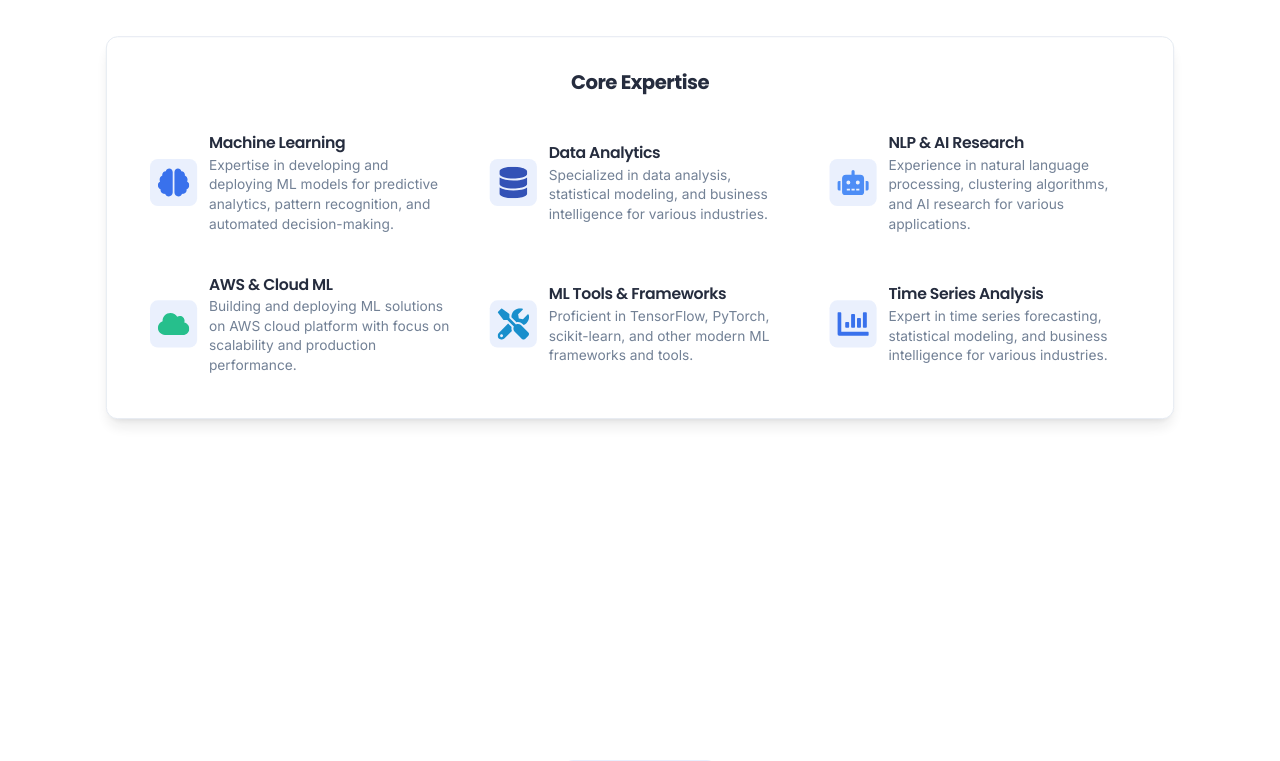
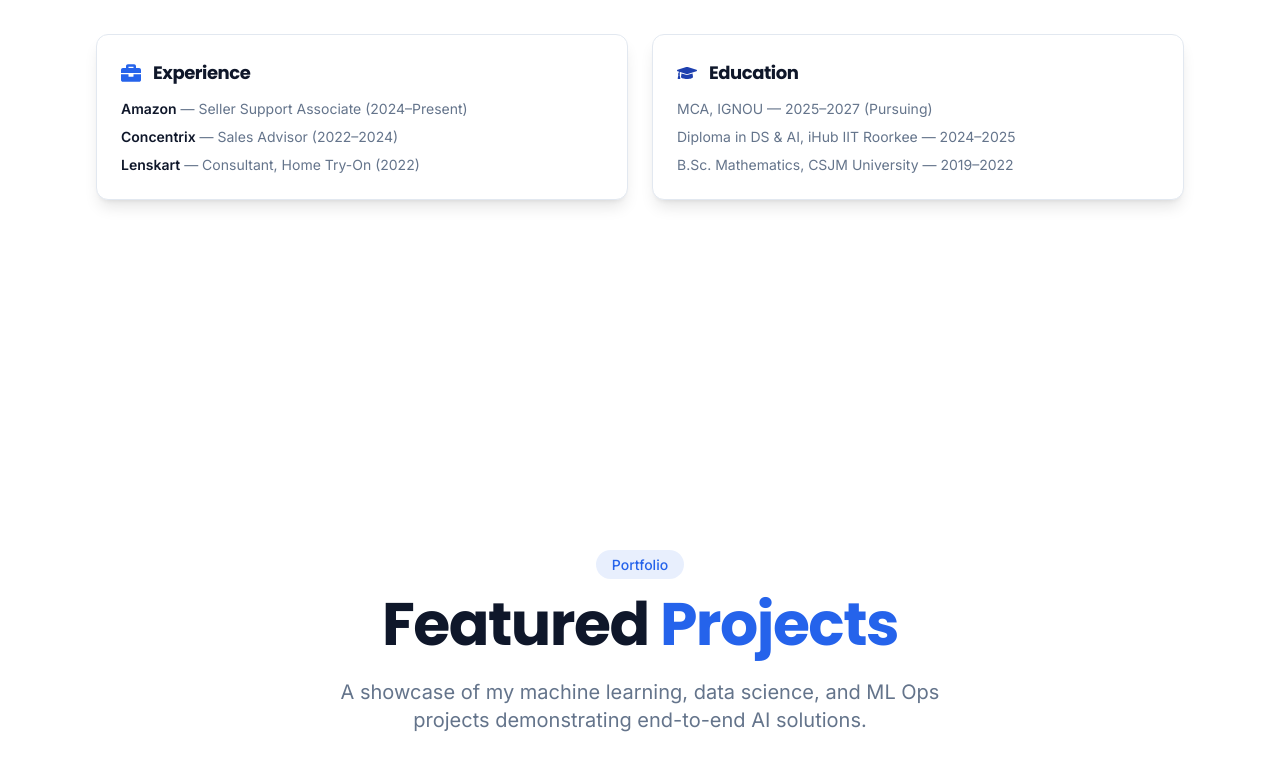
Before and after one commit to tirshiva/Analyst-Portfolio, a React (Vite) app: page / in a window 1280 px wide. Shown: the part 1226-1987 px from the top of the page. Built offline with nearby package versions, Linux system fonts and the light colour scheme.

Commit message:
Improved UI

```diff
--- a/src/App.jsx
+++ b/src/App.jsx
@@ -2,8 +2,6 @@ import { AnimatePresence, motion } from 'framer-motion';
 import { Route, BrowserRouter as Router, Routes } from 'react-router-dom';
 import About from './components/About';
 import Contact from './components/Contact';
-import Education from './components/Education';
-import Experience from './components/Experience';
 import Footer from './components/FooterComponent';
 import Hero from './components/Hero';
 import Navbar from './components/Navbar';
@@ -96,23 +94,9 @@ const App = () => {
                   </section>
 
                   {/* About Section */}
-                  <section className="scroll-mt-20 py-20 relative z-10 bg-supply-background-alt">
+                  <section id="about" className="scroll-mt-20 py-20 relative z-10 bg-supply-background-alt">
                     <ScrollAnimation>
                       <About />
-                    </ScrollAnimation>
-                  </section>
-
-                  {/* Education Section */}
-                  <section id="education" className="scroll-mt-20 py-20 relative z-10 bg-supply-background">
-                    <ScrollAnimation>
-                      <Education />
-                    </ScrollAnimation>
-                  </section>
-
-                  {/* Experience Section */}
-                  <section id="experience" className="scroll-mt-20 py-20 relative z-10 bg-supply-background-alt">
-                    <ScrollAnimation>
-                      <Experience />
                     </ScrollAnimation>
                   </section>
 
--- a/src/components/About.jsx
+++ b/src/components/About.jsx
@@ -1,40 +1,5 @@
 import { motion } from 'framer-motion';
-import { FaBrain, FaDatabase, FaChartLine, FaCode, FaRobot, FaCloud, FaServer, FaChartBar, FaNetworkWired, FaIndustry, FaTools } from 'react-icons/fa';
-
-const skills = [
-  {
-    icon: <FaBrain className="w-8 h-8 text-supply-primary" />,
-    title: "Machine Learning",
-    description: "Expertise in developing and deploying ML models for predictive analytics, pattern recognition, and automated decision-making."
-  },
-  {
-    icon: <FaDatabase className="w-8 h-8 text-supply-secondary" />,
-    title: "Data Analytics",
-    description: "Specialized in data analysis, statistical modeling, and business intelligence for various industries."
-  },
-  {
-    icon: <FaRobot className="w-8 h-8 text-supply-accent" />,
-    title: "NLP & AI Research",
-    description: "Experience in natural language processing, clustering algorithms, and AI research for various applications."
-  },
-  {
-    icon: <FaCloud className="w-8 h-8 text-supply-success" />,
-    title: "AWS & Cloud ML",
-    description: "Building and deploying ML solutions on AWS cloud platform with focus on scalability and production performance."
-  },
-  {
-    icon: <FaTools className="w-8 h-8 text-supply-highlight" />,
-    title: "ML Tools & Frameworks",
-    description: "Proficient in TensorFlow, PyTorch, scikit-learn, and other modern ML frameworks and tools."
-  },
-  {
-    icon: <FaChartBar className="w-8 h-8 text-supply-chart1" />,
-    title: "Time Series Analysis",
-    description: "Expert in time series forecasting, statistical modeling, and business intelligence for various industries."
-  }
-];
-
-const experience = [];
+import { FaBriefcase, FaGraduationCap } from 'react-icons/fa';
 
 const About = () => (
   <section className="text-supply-dark py-16 sm:py-24 relative">
@@ -54,27 +19,35 @@ const About = () => (
         </p>
       </motion.div>
 
-      {/* Compact Skills Overview */}
+      {/* Brief Experience and Education */}
       <motion.div
         initial={{ opacity: 0, y: 30 }}
         whileInView={{ opacity: 1, y: 0 }}
         viewport={{ once: true }}
         transition={{ duration: 0.7, delay: 0.2 }}
-        className="bg-white rounded-xl shadow-lg border border-supply-lightgray p-6 sm:p-8"
+        className="grid grid-cols-1 md:grid-cols-2 gap-6"
       >
-        <h3 className="text-xl font-bold text-supply-dark mb-6 text-center">Core Expertise</h3>
-        <div className="grid grid-cols-1 sm:grid-cols-2 lg:grid-cols-3 gap-4">
-          {skills.map((skill, idx) => (
-            <div key={idx} className="flex items-center gap-3 p-3 rounded-lg hover:bg-supply-light/50 transition-colors duration-200">
-              <div className="p-2 bg-supply-primary/10 rounded-lg">
-                {skill.icon}
-              </div>
-                              <div>
-                  <h4 className="font-semibold text-supply-dark text-base">{skill.title}</h4>
-                  <p className="text-supply-gray text-sm">{skill.description}</p>
-                </div>
-            </div>
-          ))}
+        <div className="bg-white rounded-xl shadow-lg border border-supply-lightgray p-6">
+          <div className="flex items-center gap-3 mb-3">
+            <FaBriefcase className="w-5 h-5 text-supply-primary" />
+            <h3 className="text-lg font-bold text-supply-dark">Experience</h3>
+          </div>
+          <ul className="space-y-2 text-sm text-supply-gray">
+            <li><span className="font-semibold text-supply-dark">Amazon</span> — Seller Support Associate (2024–Present)</li>
+            <li><span className="font-semibold text-supply-dark">Concentrix</span> — Sales Advisor (2022–2024)</li>
+            <li><span className="font-semibold text-supply-dark">Lenskart</span> — Consultant, Home Try-On (2022)</li>
+          </ul>
+        </div>
+        <div className="bg-white rounded-xl shadow-lg border border-supply-lightgray p-6">
+          <div className="flex items-center gap-3 mb-3">
+            <FaGraduationCap className="w-5 h-5 text-supply-secondary" />
+            <h3 className="text-lg font-bold text-supply-dark">Education</h3>
+          </div>
+          <ul className="space-y-2 text-sm text-supply-gray">
+            <li>MCA, IGNOU — 2025–2027 (Pursuing)</li>
+            <li>Diploma in DS & AI, iHub IIT Roorkee — 2024–2025</li>
+            <li>B.Sc. Mathematics, CSJM University — 2019–2022</li>
+          </ul>
         </div>
       </motion.div>
 
--- a/src/components/Navbar.jsx
+++ b/src/components/Navbar.jsx
@@ -1,6 +1,6 @@
 import { useState, useEffect, useCallback, useRef } from 'react';
 import { motion, AnimatePresence } from 'framer-motion';
-import { FaBars, FaTimes, FaBrain, FaRobot, FaUserTie, FaEnvelope, FaChartBar, FaArrowUp, FaGraduationCap, FaBriefcase } from 'react-icons/fa';
+import { FaBars, FaTimes, FaBrain, FaRobot, FaUserTie, FaEnvelope, FaChartBar, FaArrowUp } from 'react-icons/fa';
 import { useLocation, useNavigate } from 'react-router-dom';
 
 const Navbar = () => {
@@ -88,7 +88,7 @@ const Navbar = () => {
     observerRef.current = new IntersectionObserver(handleIntersect, options);
 
     // Observe all sections
-    const sections = ['home', 'about', 'education', 'experience', 'projects', 'contact'];
+    const sections = ['home', 'about', 'projects', 'contact'];
     sections.forEach(section => {
       const element = document.getElementById(section);
       if (element) {
@@ -130,8 +130,6 @@ const Navbar = () => {
   const navLinks = [
     { name: 'Home', href: 'home', icon: <FaBrain className="w-4 h-4" /> },
     { name: 'About', href: 'about', icon: <FaUserTie className="w-4 h-4" /> },
-    { name: 'Education', href: 'education', icon: <FaGraduationCap className="w-4 h-4" /> },
-    { name: 'Experience', href: 'experience', icon: <FaBriefcase className="w-4 h-4" /> },
     { name: 'Projects', href: 'projects', icon: <FaChartBar className="w-4 h-4" /> },
     { name: 'Contact', href: 'contact', icon: <FaEnvelope className="w-4 h-4" /> }
   ];
```
Also changed, not shown: public/images/Portfolio image.jpg (added).
